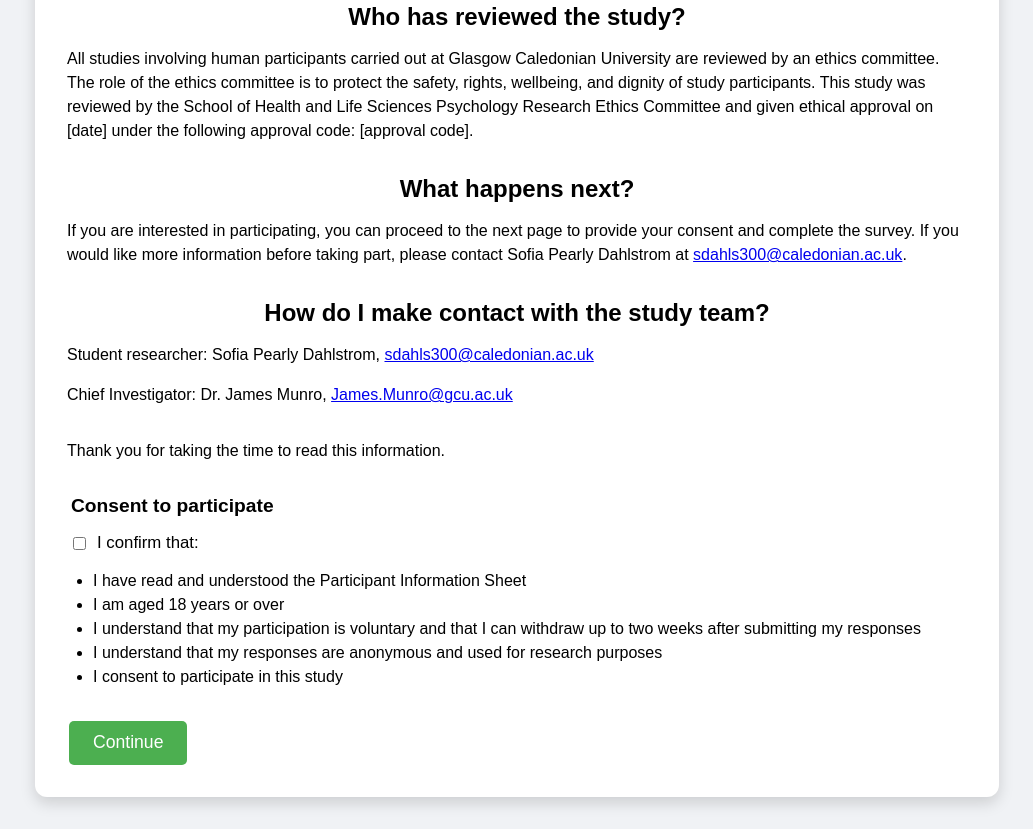
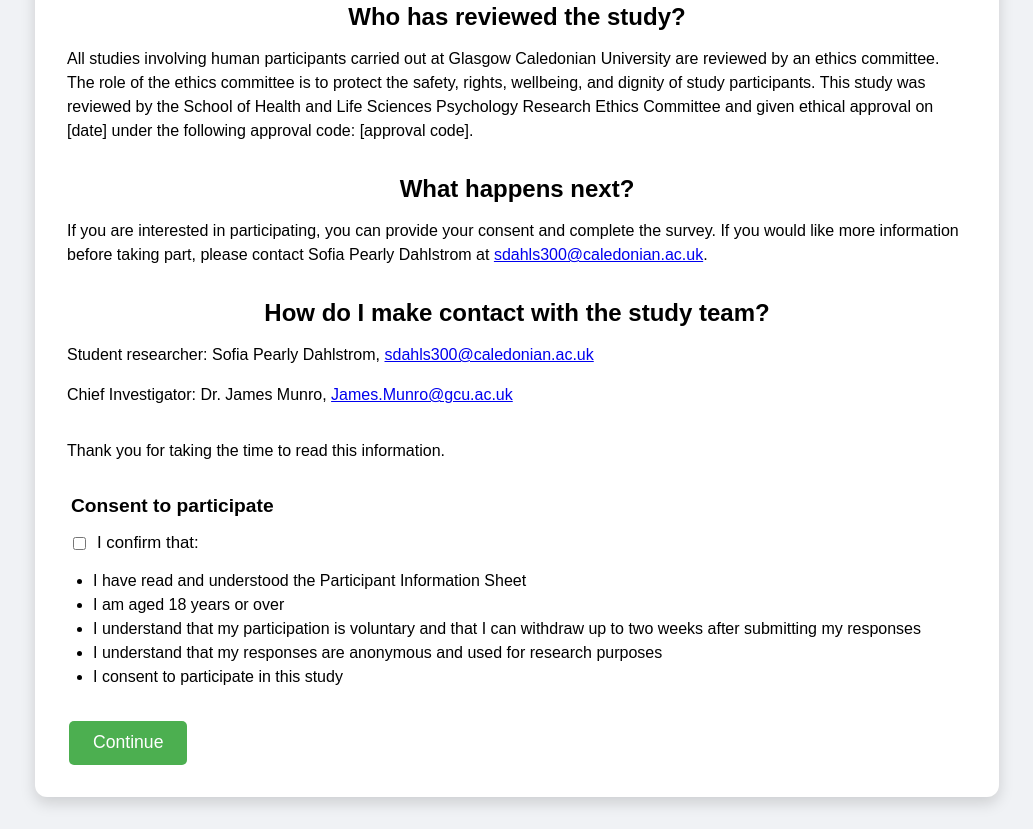
Before and after one commit to sofiapearly/attitudes-towards-pat, a plain HTML site: page index.html in a window 1280 px wide. Shown: the part 3661-4490 px from the top of the page, without its empty margins (123-1156 px from the left). Drawn offline with Linux system fonts and the light colour scheme.

Commit message:
feat: updated PIS wording missed

```diff
--- a/index.html
+++ b/index.html
@@ -115,7 +115,7 @@
 
     <section id="next-steps">
         <h2>What happens next?</h2>
-        <p>If you are interested in participating, you can proceed to the next page to provide your consent and complete the survey. If you would like more information before taking part, please contact Sofia Pearly Dahlstrom at <a href="mailto:sdahls300@caledonian.ac.uk">sdahls300@caledonian.ac.uk</a>.</p>
+        <p>If you are interested in participating, you can provide your consent and complete the survey. If you would like more information before taking part, please contact Sofia Pearly Dahlstrom at <a href="mailto:sdahls300@caledonian.ac.uk">sdahls300@caledonian.ac.uk</a>.</p>
     </section>
 
     <section id="contacts">
```
